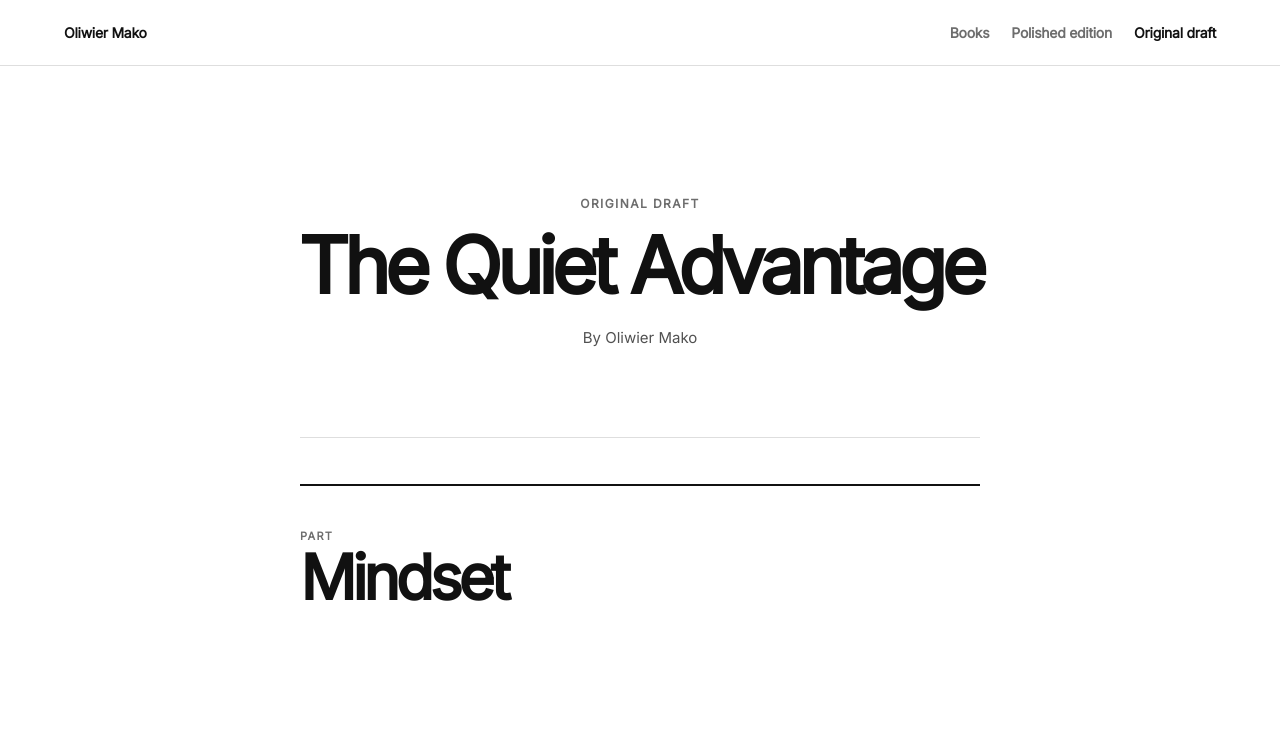
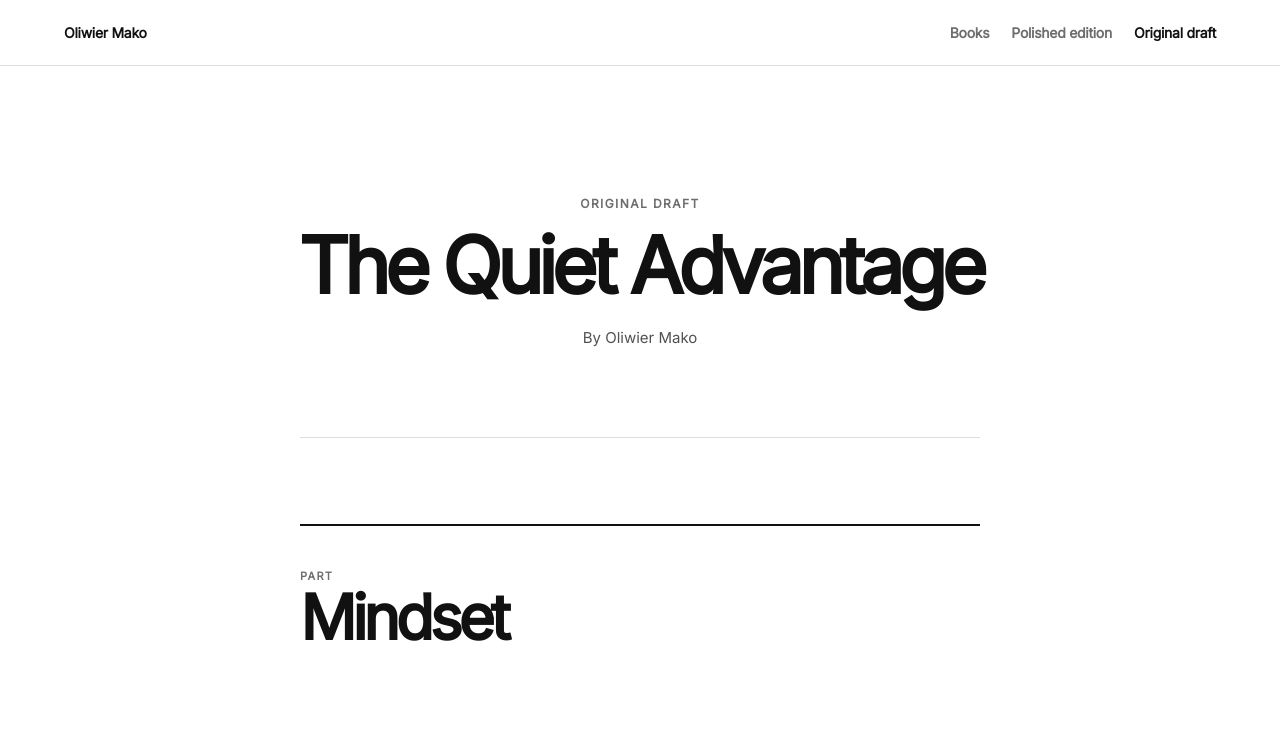
Before and after one commit to Oliwier-Dev/Portfolio-Oliwier, a website: page other-pages/books/original/index.html in a window 1280 px wide. Shown: the top 749 px of the page. Drawn offline with Linux system fonts and the light colour scheme; files whose address does not match are found by name.

Commit message:
Add subtle first part spacing

```diff
--- a/other-pages/books/books.css
+++ b/other-pages/books/books.css
@@ -167,7 +167,7 @@ a { color: inherit; }
     line-height: 0.96;
     letter-spacing: -0.065em;
 }
-.book-article h2.book-part--first { margin-top: 0; }
+.book-article h2.book-part--first { margin-top: 0.65em; }
 .book-article h2.book-part::before {
     content: "Part";
     display: block;
```
